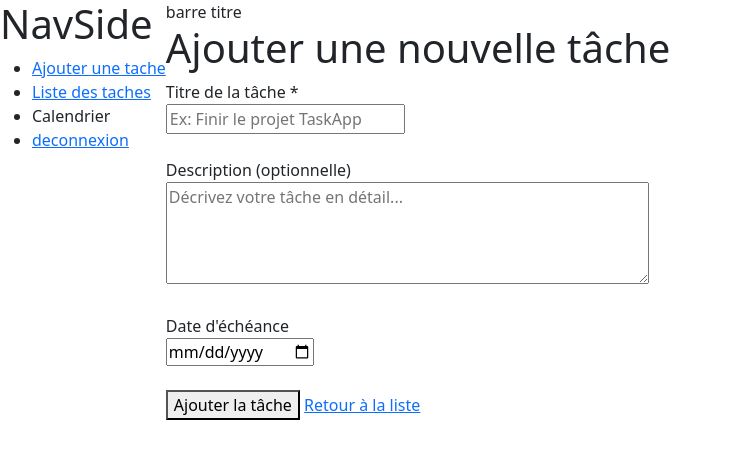
After one commit to Massine2k1/TaskApp, a PHP site: the page made by view/addtask.html.twig in a window 1280 px wide. The commit adds this page. Shown: the top 459 px of the page, without its empty margins (0-729 px from the left). Run offline with PHP 8.4, Linux system fonts and the light colour scheme; the template is opened without the code that fills it, so the values that code supplies are empty; some libraries are stand-ins or nearby versions.

Commit message:
addtask done

```diff
--- /dev/null
+++ b/view/addtask.html.twig
@@ -0,0 +1,51 @@
+{% extends "template.back.twig" %}
+
+{% block title %}{{ parent() }} | Ajouter une tâche {% endblock %}
+
+{% block content %}
+    <h1>Ajouter une nouvelle tâche</h1>
+
+    {% if error is defined %}
+        <p style="color: red;">{{ error }}</p>
+    {% endif %}
+
+    <form method="post">
+        <!-- Champ caché pour user_id (automatique depuis la session) -->
+        <input type="hidden" name="user_id" value="{{ session.id }}">
+
+        <div>
+            <label for="task_title">Titre de la tâche *</label><br>
+            <input type="text"
+                   id="task_title"
+                   name="task_title"
+                   required
+                   minlength="3"
+                   maxlength="100"
+                   placeholder="Ex: Finir le projet TaskApp">
+        </div>
+        <br>
+
+        <div>
+            <label for="task_desc">Description (optionnelle)</label><br>
+            <textarea id="task_desc"
+                      name="task_desc"
+                      rows="4"
+                      cols="50"
+                      maxlength="500"
+                      placeholder="Décrivez votre tâche en détail..."></textarea>
+        </div>
+        <br>
+        <div>
+            <label for="task_due_date">Date d'échéance</label><br>
+            <input type="date"
+                   id="task_due_date"
+                   name="task_due_date">
+        </div>
+        <br>
+
+        <div>
+            <button type="submit">Ajouter la tâche</button>
+            <a href="./">Retour à la liste</a>
+        </div>
+    </form>
+{% endblock %}
--- a/view/tasklist.html.twig
+++ b/view/tasklist.html.twig
@@ -2,7 +2,6 @@
 
 {% block title %}{{ parent() }} | Mes taches {% endblock %}
 
-{% block nav %}TaskFlow - connecté en tant que {{session.username}}{% endblock %}
 {% block content %}
   {% set nbTasks = tasks|length %}
     <h1>Liste des taches</h1>
--- a/view/template.back.twig
+++ b/view/template.back.twig
@@ -13,7 +13,8 @@
     <div>
     <h1>NavSide</h1>
       <ul>
-      <li>Liste des taches</li>
+      <li><a href='./?pg=addtask'>Ajouter une tache</a></li>
+      <li><a href='./'>Liste des taches</a></li>
       <li>Calendrier</li>
       <li><a href='./?pg=deconnexion'>deconnexion</a></li>
       </ul>
```
Also changed, not shown: controller/privateController.php (+16 -0 lines), model/manager/TaskManager.php (+24 -0 lines), view/base.html.twig (line endings or trailing spaces).
